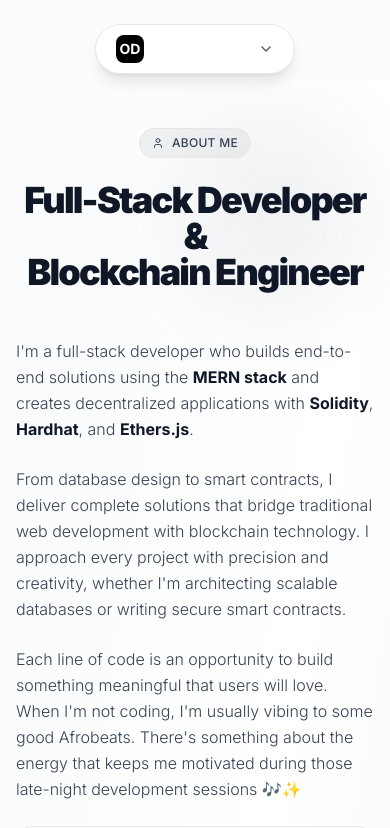
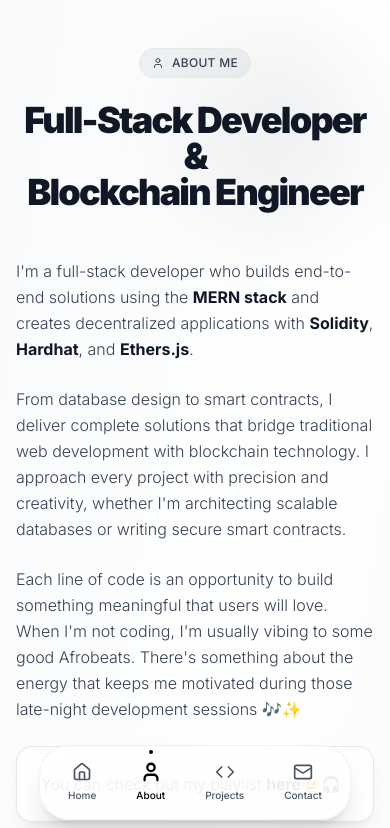
Before and after one commit to O-Midey/Portfolio, a Next.js app: page /about in a window 390 px wide. Shown: the top 828 px of the page. Built offline with nearby package versions, Linux system fonts and the light colour scheme.

Commit message:
Feat: Improved the nav button and changed the position

```diff
--- a/src/app/about/page.tsx
+++ b/src/app/about/page.tsx
@@ -12,7 +12,7 @@ import AnimatedDiv from "../components/AnimatedDiv";
 
 export default function AboutPage() {
   return (
-    <section className="relative overflow-hidden mt-20 md:mt-0">
+    <section className="relative overflow-hidden">
       {/* Background Elements */}
       <div className="absolute inset-0 bg-gradient-to-br from-gray-50 via-white to-gray-100"></div>
       <div className="absolute top-10 sm:top-20 right-4 sm:right-10 w-48 sm:w-72 h-48 sm:h-72 bg-gray-900/5 rounded-full blur-2xl sm:blur-3xl"></div>
--- a/src/app/components/Navbar.tsx
+++ b/src/app/components/Navbar.tsx
@@ -1,50 +1,23 @@
 "use client";
 import { useState, useEffect } from "react";
-import {
-  Github,
-  Linkedin,
-  Twitter,
-  ChevronDown,
-  Home,
-  User,
-  Code,
-  Mail,
-} from "lucide-react";
+import { Home, User, Code, Mail } from "lucide-react";
 import Link from "next/link";
-import {
-  motion,
-  AnimatePresence,
-  useScroll,
-  useTransform,
-} from "framer-motion";
+import { usePathname } from "next/navigation";
 
 export default function Navbar() {
-  const [isOpen, setIsOpen] = useState(false);
-  const { scrollY } = useScroll();
+  const [scrollY, setScrollY] = useState(0);
+  const pathname = usePathname();
 
-  // Improved scroll thresholds for smoother fade
-  const opacity = useTransform(scrollY, [0, 150, 300], [1, 0.5, 0]);
-  const scale = useTransform(scrollY, [0, 150, 300], [1, 0.96, 0.92]);
-  const blur = useTransform(scrollY, [0, 150, 300], [0, 2, 4]);
-
-  // Auto-close menu on scroll
   useEffect(() => {
-    const handleScroll = () => {
-      if (isOpen && window.scrollY > 50) {
-        setIsOpen(false);
-      }
-    };
-
+    const handleScroll = () => setScrollY(window.scrollY);
     window.addEventListener("scroll", handleScroll);
     return () => window.removeEventListener("scroll", handleScroll);
-  }, [isOpen]);
+  }, []);
 
-  // Disable pointer events when nearly invisible
-  const pointerEvents = useTransform(
-    scrollY,
-    [0, 250, 300],
-    ["auto", "auto", "none"]
-  );
+  const opacity = Math.max(0, 1 - scrollY / 300);
+  const scale = Math.max(0.92, 1 - scrollY / 1500);
+  const blur = Math.min(4, scrollY / 75);
+  const pointerEvents = scrollY > 250 ? "none" : "auto";
 
   const navItems = [
     { icon: Home, label: "Home", href: "/" },
@@ -53,174 +26,68 @@ export default function Navbar() {
     { icon: Mail, label: "Contact", href: "/contact" },
   ];
 
-  const socialLinks = [
-    {
-      icon: Github,
-      href: "https://github.com/o-midey",
-      color: "hover:text-gray-900",
-    },
-    {
-      icon: Linkedin,
-      href: "https://linkedin.com/in/omotosho-david",
-      color: "hover:text-blue-600",
-    },
-    {
-      icon: Twitter,
-      href: "https://twitter.com/meeedzy",
-      color: "hover:text-blue-400",
-    },
-  ];
-
   return (
-    <motion.div
-      className="md:hidden fixed top-6 left-1/2 -translate-x-1/2 z-50 w-[200px]"
+    <div
+      className="md:hidden fixed bottom-6 left-1/2 w-[80%] max-w-sm z-50 transition-all duration-300"
       style={{
-        opacity: isOpen ? 1 : opacity,
-        scale: isOpen ? 1 : scale,
-        filter: useTransform(blur, (value) => `blur(${value}px)`),
+        opacity,
+        transform: `translateX(-50%) scale(${scale})`,
+        filter: `blur(${blur}px)`,
         pointerEvents,
       }}
     >
-      <div className="relative">
-        {/* Single Expanding Pill */}
-        <motion.div
-          className="bg-white border border-gray-200 shadow-lg backdrop-blur-sm bg-opacity-95 overflow-hidden"
-          animate={{
-            borderRadius: isOpen ? "12px" : "30px",
-          }}
-          transition={{ duration: 0.4, ease: [0.32, 0.72, 0, 1] }}
-        >
-          {/* Header Button */}
-          <motion.button
-            onClick={() => setIsOpen(!isOpen)}
-            className="w-full flex items-center gap-3 px-5 py-2.5 hover:bg-gray-50 transition-colors"
-            whileHover={{ scale: 1.02 }}
-            whileTap={{ scale: 0.98 }}
-          >
-            {/* Logo */}
-            <motion.div
-              className="w-7 h-7 bg-black rounded-lg flex items-center justify-center"
-              whileHover={{ rotate: [0, -10, 10, -10, 0] }}
-              transition={{ duration: 0.5 }}
-            >
-              <span className="text-white font-bold text-sm">OD</span>
-            </motion.div>
+      <nav className="relative" aria-label="Mobile navigation">
+        <div className="bg-white/90 border border-gray-200/50 shadow-xl backdrop-blur-md overflow-hidden rounded-[30px]">
+          <div className="w-full p-2 flex items-center justify-center">
+            <div className="flex items-center justify-around w-full">
+              {navItems.map((item) => {
+                const Icon = item.icon;
+                const isActive = pathname === item.href;
 
-            {/* Chevron */}
-            <motion.div
-              className="ml-auto"
-              animate={{ rotate: isOpen ? 180 : 0 }}
-              transition={{ duration: 0.4, ease: [0.32, 0.72, 0, 1] }}
-            >
-              <ChevronDown size={16} className="text-gray-600" />
-            </motion.div>
-          </motion.button>
+                return (
+                  <Link
+                    key={item.label}
+                    href={item.href}
+                    className="group relative flex flex-col items-center gap-1.5 px-3 py-2 rounded-2xl transition-all duration-300 hover:bg-gray-100/80 active:scale-95"
+                    aria-label={`Navigate to ${item.label}`}
+                    aria-current={isActive ? "page" : undefined}
+                  >
+                    {/* Active indicator */}
+                    {isActive && (
+                      <div className="absolute -top-1 left-1/2 -translate-x-1/2 w-1 h-1 bg-black rounded-full" />
+                    )}
 
-          {/* Expanded Content */}
-          <AnimatePresence>
-            {isOpen && (
-              <motion.div
-                initial={{ height: 0, opacity: 0 }}
-                animate={{ height: "auto", opacity: 1 }}
-                exit={{ height: 0, opacity: 0 }}
-                transition={{ duration: 0.4, ease: [0.32, 0.72, 0, 1] }}
-                className="overflow-hidden"
-              >
-                <div className="px-5 pb-4">
-                  {/* Nav Links */}
-                  <nav className="flex flex-col gap-1 mb-3 mt-2">
-                    {navItems.map((item, index) => (
-                      <motion.div
-                        key={item.label}
-                        initial={{ x: -30, opacity: 0 }}
-                        animate={{ x: 0, opacity: 1 }}
-                        exit={{ x: -30, opacity: 0 }}
-                        transition={{
-                          delay: index * 0.08,
-                          duration: 0.4,
-                          ease: [0.32, 0.72, 0, 1],
-                        }}
-                      >
-                        <Link
-                          href={item.href}
-                          onClick={() => setIsOpen(false)}
-                          className="flex gap-3 items-center py-2 px-2 rounded-lg hover:bg-gray-100 transition-all duration-300 group"
-                        >
-                          <motion.div
-                            whileHover={{ scale: 1.3, rotate: 10 }}
-                            whileTap={{ scale: 0.9 }}
-                            transition={{
-                              type: "spring",
-                              stiffness: 400,
-                              damping: 10,
-                            }}
-                          >
-                            <item.icon
-                              size={13}
-                              className="text-gray-600 group-hover:text-black transition-colors"
-                            />
-                          </motion.div>
-                          <span className="text-sm font-medium text-gray-700 group-hover:text-gray-900 transition-colors">
-                            {item.label}
-                          </span>
-                        </Link>
-                      </motion.div>
-                    ))}
-                  </nav>
+                    <Icon
+                      className={`w-5 h-5 transition-all duration-300 ${
+                        isActive
+                          ? "text-black scale-110"
+                          : "text-gray-600 group-hover:text-black group-hover:scale-105"
+                      }`}
+                      aria-hidden="true"
+                      strokeWidth={isActive ? 2.5 : 2}
+                    />
+                    <span
+                      className={`text-[10px] font-medium transition-all duration-300 ${
+                        isActive
+                          ? "text-black"
+                          : "text-gray-600 group-hover:text-black"
+                      }`}
+                    >
+                      {item.label}
+                    </span>
 
-                  {/* Horizontal Divider */}
-                  <motion.div
-                    initial={{ scaleX: 0, opacity: 0 }}
-                    animate={{ scaleX: 1, opacity: 1 }}
-                    exit={{ scaleX: 0, opacity: 0 }}
-                    transition={{ delay: 0.3, duration: 0.4 }}
-                    className="h-px bg-gray-200 my-3 origin-left"
-                  />
+                    {/* Hover effect */}
+                    <div className="absolute inset-0 rounded-2xl bg-gradient-to-t from-gray-100/0 to-gray-100/0 group-hover:from-gray-50/50 group-hover:to-transparent transition-all duration-300 -z-10" />
+                  </Link>
+                );
+              })}
+            </div>
+          </div>
+        </div>
 
-                  {/* Social Icons */}
-                  <motion.div
-                    initial={{ y: 20, opacity: 0 }}
-                    animate={{ y: 0, opacity: 1 }}
-                    exit={{ y: 20, opacity: 0 }}
-                    transition={{
-                      delay: 0.4,
-                      duration: 0.4,
-                      ease: [0.32, 0.72, 0, 1],
-                    }}
-                    className="flex items-center justify-start gap-2"
-                  >
-                    {socialLinks.map((social, index) => (
-                      <motion.a
-                        key={index}
-                        href={social.href}
-                        target="_blank"
-                        rel="noreferrer"
-                        className={`p-2 rounded-full hover:bg-gray-100 transition-colors ${social.color}`}
-                        whileHover={{
-                          scale: 1.2,
-                          rotate: [0, -10, 10, 0],
-                          transition: { duration: 0.3 },
-                        }}
-                        whileTap={{ scale: 0.85 }}
-                        initial={{ scale: 0, rotate: -180 }}
-                        animate={{ scale: 1, rotate: 0 }}
-                        transition={{
-                          delay: 0.5 + index * 0.1,
-                          type: "spring",
-                          stiffness: 260,
-                          damping: 20,
-                        }}
-                      >
-                        <social.icon size={14} className="text-black" />
-                      </motion.a>
-                    ))}
-                  </motion.div>
-                </div>
-              </motion.div>
-            )}
-          </AnimatePresence>
-        </motion.div>
-      </div>
-    </motion.div>
+        {/* Subtle bottom glow effect */}
+        <div className="absolute inset-0 -z-10 blur-xl bg-gradient-to-t from-gray-300/20 to-transparent rounded-[30px]" />
+      </nav>
+    </div>
   );
 }
--- a/src/app/contact/page.tsx
+++ b/src/app/contact/page.tsx
@@ -10,7 +10,7 @@ import AnimatedDiv from "../components/AnimatedDiv";
 
 export default function Contact() {
   return (
-    <section className="relative overflow-hidden  mt-20 md:mt-0">
+    <section className="relative overflow-hidden ">
       {/* Background Elements */}
       <div className="absolute inset-0 bg-gradient-to-br from-gray-50 via-white to-gray-100"></div>
       <div className="absolute top-10 sm:top-20 left-4 sm:left-10 w-48 sm:w-72 h-48 sm:h-72 bg-gray-900/5 rounded-full blur-2xl sm:blur-3xl"></div>
--- a/src/app/page.tsx
+++ b/src/app/page.tsx
@@ -7,17 +7,14 @@ type AnimatedDivProps = {
   children: React.ReactNode;
   className?: string;
 };
+
 const AnimatedDiv = ({ children, className }: AnimatedDivProps) => {
   return <div className={className}>{children}</div>;
 };
 
+const TITLES = ["Full-Stack Developer", "Blockchain Engineer"];
+
 export default function HomePage() {
-  const titles = [
-    "Full-Stack Developer",
-    "Blockchain Engineer",
-    // "Mobile App Developer",
-  ];
-
   const [currentTitle, setCurrentTitle] = useState(0);
   const [isAnimating, setIsAnimating] = useState(false);
 
@@ -25,24 +22,21 @@ export default function HomePage() {
     const interval = setInterval(() => {
       setIsAnimating(true);
       setTimeout(() => {
-        setCurrentTitle((prev) => (prev + 1) % titles.length);
+        setCurrentTitle((prev) => (prev + 1) % TITLES.length);
         setIsAnimating(false);
       }, 200);
     }, 3000);
 
     return () => clearInterval(interval);
-  }, []);
+  }, []); // ✅ dependency array stays constant
 
   return (
     <AnimatedDiv className="h-screen flex items-center justify-center px-4 py-8 sm:px-6 lg:px-8">
-      {/* Hero Section */}
       <div className="text-center flex flex-col items-center justify-center gap-4 sm:gap-6 lg:gap-8 max-w-5xl w-full">
-        {/* Main Heading */}
         <h1 className="text-4xl sm:text-5xl md:text-6xl lg:text-7xl font-black text-gray-900 tracking-tight leading-none">
           Omotosho David A.
         </h1>
 
-        {/* Subheading*/}
         <div className="text-lg sm:text-xl md:text-2xl lg:text-3xl text-gray-600 max-w-3xl font-light tracking-wide h-10 sm:h-12 md:h-14 lg:h-16 flex items-center justify-center overflow-hidden">
           <span
             className={`transition-all duration-500 ${
@@ -55,7 +49,7 @@ export default function HomePage() {
               transformStyle: "preserve-3d",
             }}
           >
-            {titles[currentTitle]}
+            {TITLES[currentTitle]}
           </span>
         </div>
 
@@ -95,7 +89,6 @@ export default function HomePage() {
           </a>
         </div>
 
-        {/* CTA Button */}
         <a
           href="/about"
           className="group inline-flex items-center gap-2 sm:gap-3 px-6 sm:px-8 py-3 sm:py-4 bg-gray-900 text-white rounded-xl hover:bg-gray-800 transition-all duration-300 font-semibold text-base sm:text-lg tracking-wide shadow-lg hover:shadow-xl"
--- a/src/app/projects/page.tsx
+++ b/src/app/projects/page.tsx
@@ -9,7 +9,7 @@ import AnimatedDiv from "../components/AnimatedDiv";
 function ProjectsSection(): JSX.Element {
   return (
     <AnimatedDiv>
-      <section className="relative overflow-hidden  mt-20 md:mt-0">
+      <section className="relative overflow-hidden ">
         {/* Background Elements */}
         <div className="absolute inset-0 bg-gradient-to-br from-gray-50 via-white to-gray-100"></div>
         <div className="absolute top-10 sm:top-20 left-4 sm:left-10 w-48 sm:w-72 h-48 sm:h-72 bg-gray-900/5 rounded-full blur-2xl sm:blur-3xl"></div>
```
